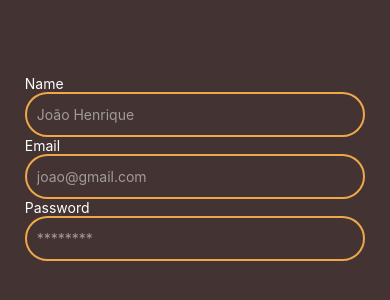
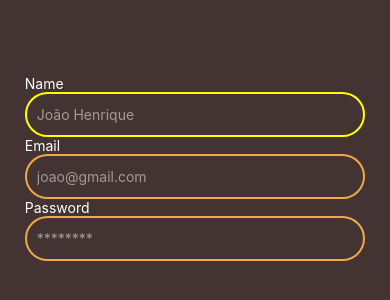
Before and after one commit to tassadit1996/podifyApp-front, a React Native app: screen / in a window 390 px wide. Shown: the part 254-554 px from the top of the page. Built offline with nearby package versions, Linux system fonts and the light colour scheme.

Commit message:
197 - SignUp

```diff
--- /dev/null
+++ b/src/ui/AppInput.tsx
@@ -0,0 +1,29 @@
+import colors from '@utils/colors';
+import {FC} from 'react';
+import {View, StyleSheet, TextInput, TextInputProps} from 'react-native';
+
+interface Props extends TextInputProps {}
+
+const AppInput: FC<Props> = props => {
+  return (
+    <TextInput
+      {...props}
+      placeholder="João Henrique"
+      placeholderTextColor={colors.INACTIVE_CONTRAST}
+      style={[styles.input, props.style]}
+    />
+  );
+};
+
+const styles = StyleSheet.create({
+  input: {
+    borderWidth: 2,
+    borderColor: colors.SECONDARY,
+    height: 45,
+    borderRadius: 25,
+    color: colors.CONTRAST,
+    padding: 10,
+  },
+});
+
+export default AppInput;
--- a/src/views/auth/SignUp.tsx
+++ b/src/views/auth/SignUp.tsx
@@ -1,3 +1,4 @@
+import AppInput from '@ui/AppInput';
 import colors from '@utils/colors';
 import {FC} from 'react';
 import {StyleSheet, View, TextInput, SafeAreaView, Text} from 'react-native';
@@ -9,10 +10,9 @@ const SignUp: FC<Props> = props => {
     <SafeAreaView style={styles.container}>
       <View style={styles.formContainer}>
       <Text style={styles.label}>Name</Text>
-      <TextInput
+      <AppInput
         placeholder="João Henrique"
-        placeholderTextColor={colors.INACTIVE_CONTRAST}
-        style={styles.input}
+        style={{borderColor: 'yellow'}}
       />
 
       <Text style={styles.label}>Email</Text>
@@ -20,6 +20,8 @@ const SignUp: FC<Props> = props => {
         placeholder="joao@gmail.com"
         placeholderTextColor={colors.INACTIVE_CONTRAST}
         style={styles.input}
+        keyboardType='email-address'
+        autoCapitalize='none'
       />
 
       <Text style={styles.label}>Password</Text>
@@ -27,6 +29,8 @@ const SignUp: FC<Props> = props => {
         placeholder="********"
         placeholderTextColor={colors.INACTIVE_CONTRAST}
         style={styles.input}
+        autoCapitalize='none'
+        secureTextEntry={true}
       />
       </View>
     </SafeAreaView>
```
